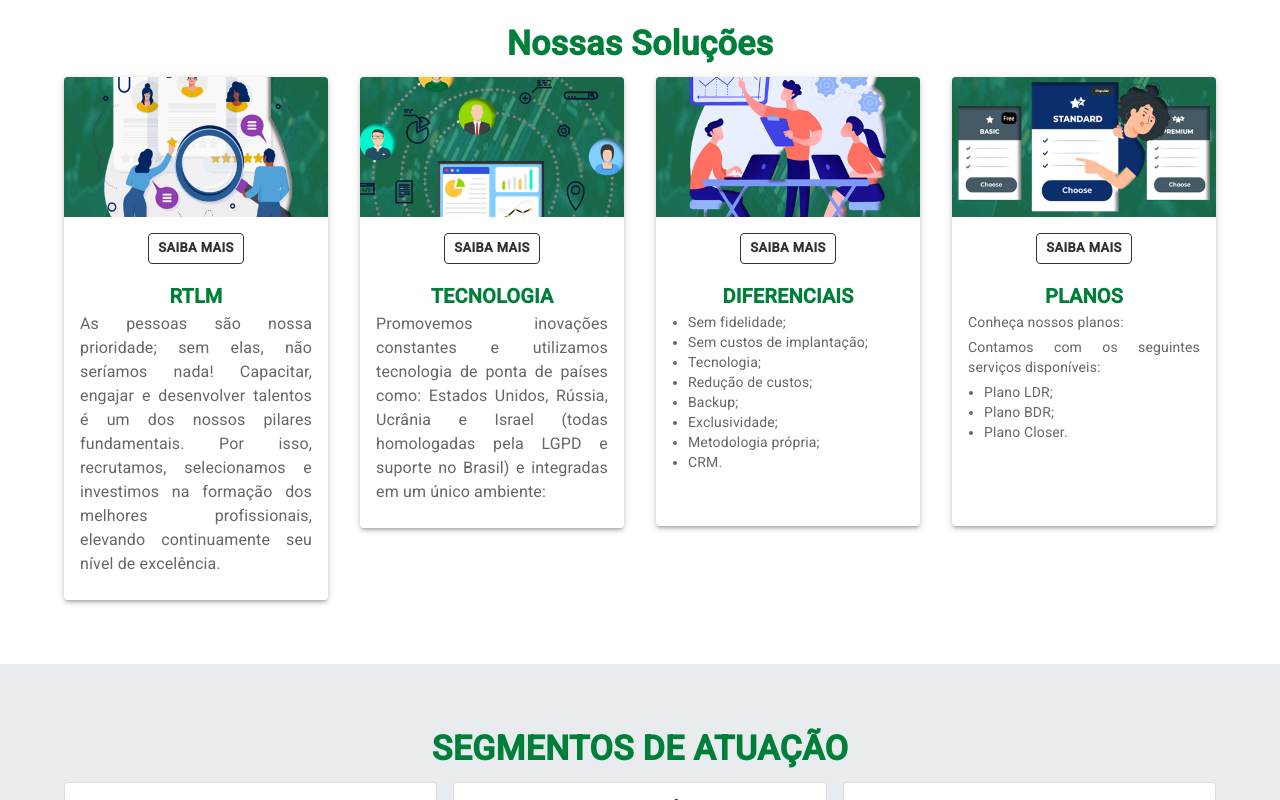
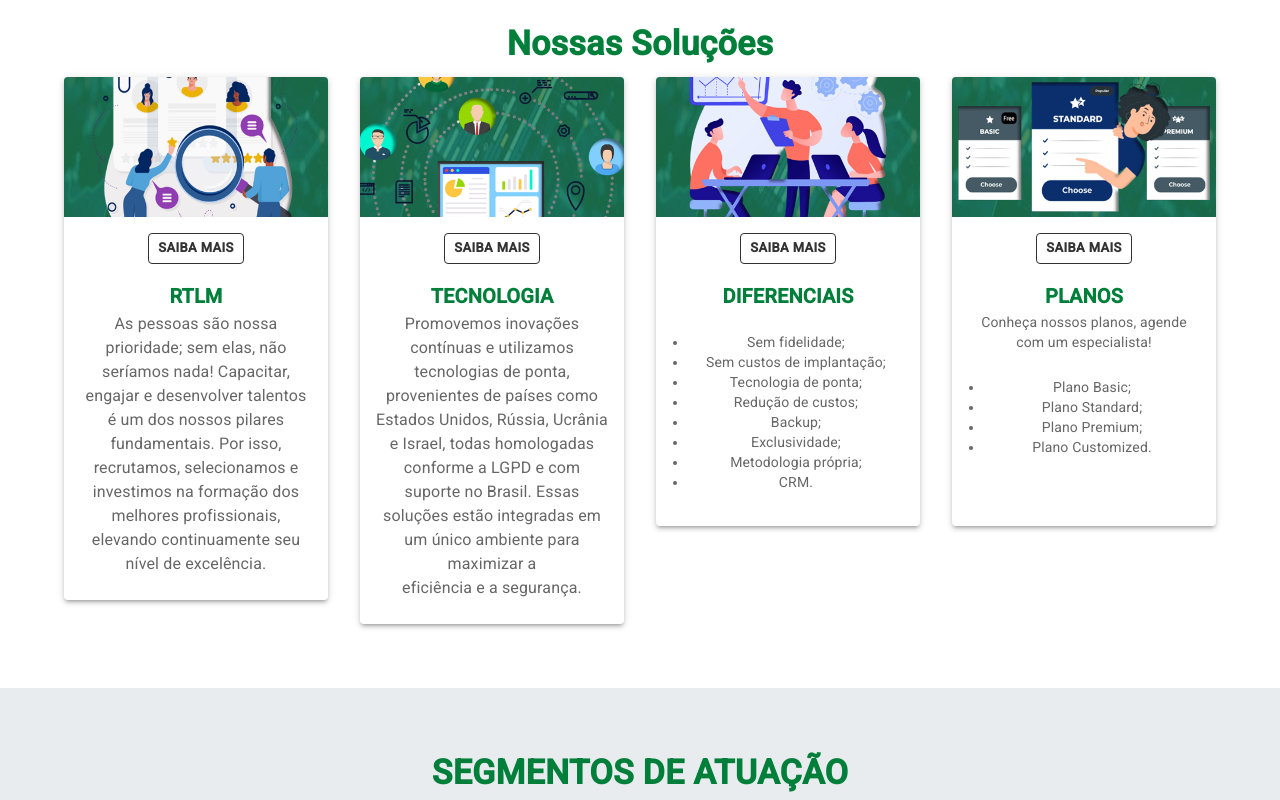
Before and after one commit to PatrickAngrezani/right-sell-react-project, a React (Create React App) app: page / in a window 1280 px wide. Shown: the part 478-1278 px from the top of the page. Built offline with nearby package versions, Linux system fonts and the light colour scheme.

Commit message:
update services component

```diff
--- a/src/components/Services.tsx
+++ b/src/components/Services.tsx
@@ -40,9 +40,11 @@ const services: Service[] = [
     title: "TECNOLOGIA",
     description: (
       <Typography>
-        Promovemos inovações constantes e utilizamos tecnologia de ponta de
-        países como: Estados Unidos, Rússia, Ucrânia e Israel (todas homologadas
-        pela LGPD e suporte no Brasil) e integradas em um único ambiente:
+        Promovemos inovações contínuas e utilizamos tecnologias de ponta,
+        provenientes de países como Estados Unidos, Rússia, Ucrânia e Israel,
+        todas homologadas conforme a LGPD e com suporte no Brasil. Essas
+        soluções estão integradas em um único ambiente para maximizar a
+        eficiência e a segurança.
       </Typography>
     ),
     image: TecnologiaImage,
@@ -52,9 +54,10 @@ const services: Service[] = [
     title: "DIFERENCIAIS",
     description: (
       <ul style={{ paddingLeft: "1rem", margin: 0 }}>
+        <br/>
         <li>Sem fidelidade;</li>
         <li>Sem custos de implantação;</li>
-        <li>Tecnologia;</li>
+        <li>Tecnologia de ponta;</li>
         <li>Redução de custos;</li>
         <li>Backup;</li>
         <li>Exclusividade;</li>
@@ -70,15 +73,14 @@ const services: Service[] = [
     description: (
       <>
         <Typography variant="body2" gutterBottom>
-          Conheça nossos planos:
+          Conheça nossos planos, agende com um especialista!
         </Typography>
-        <Typography variant="body2" gutterBottom>
-          Contamos com os seguintes serviços disponíveis:
-        </Typography>
+        <br />
         <Box component="ul" sx={{ paddingLeft: "1rem", margin: 0 }}>
-          <li>Plano LDR;</li>
-          <li>Plano BDR;</li>
-          <li>Plano Closer.</li>
+          <li>Plano Basic;</li>
+          <li>Plano Standard;</li>
+          <li>Plano Premium;</li>
+          <li>Plano Customized.</li>
         </Box>
       </>
     ),
@@ -136,7 +138,7 @@ const Services: React.FC = () => {
                 <Typography
                   variant="body2"
                   color="textSecondary"
-                  sx={{ textAlign: "justify", minHeight: "190px" }}
+                  sx={{ textAlign: "center", minHeight: "190px" }}
                 >
                   {service.description}
                 </Typography>
```
